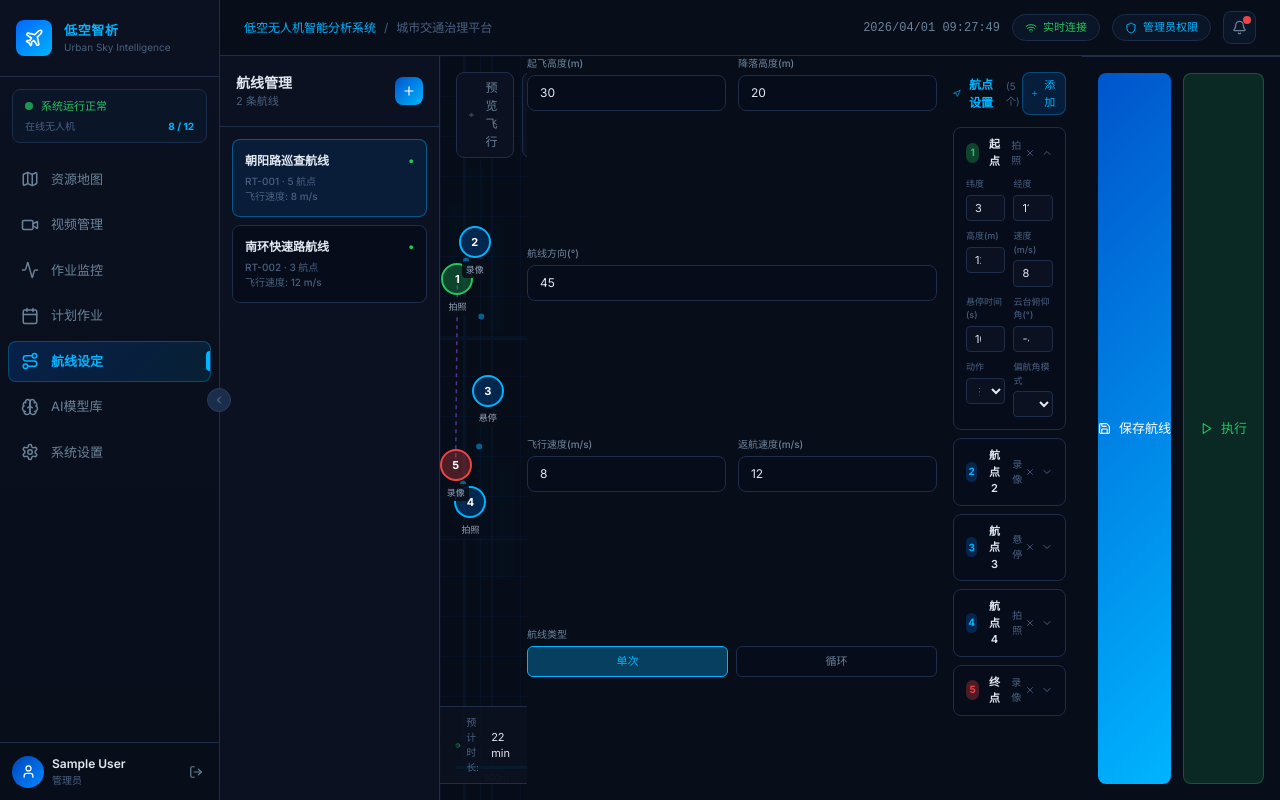
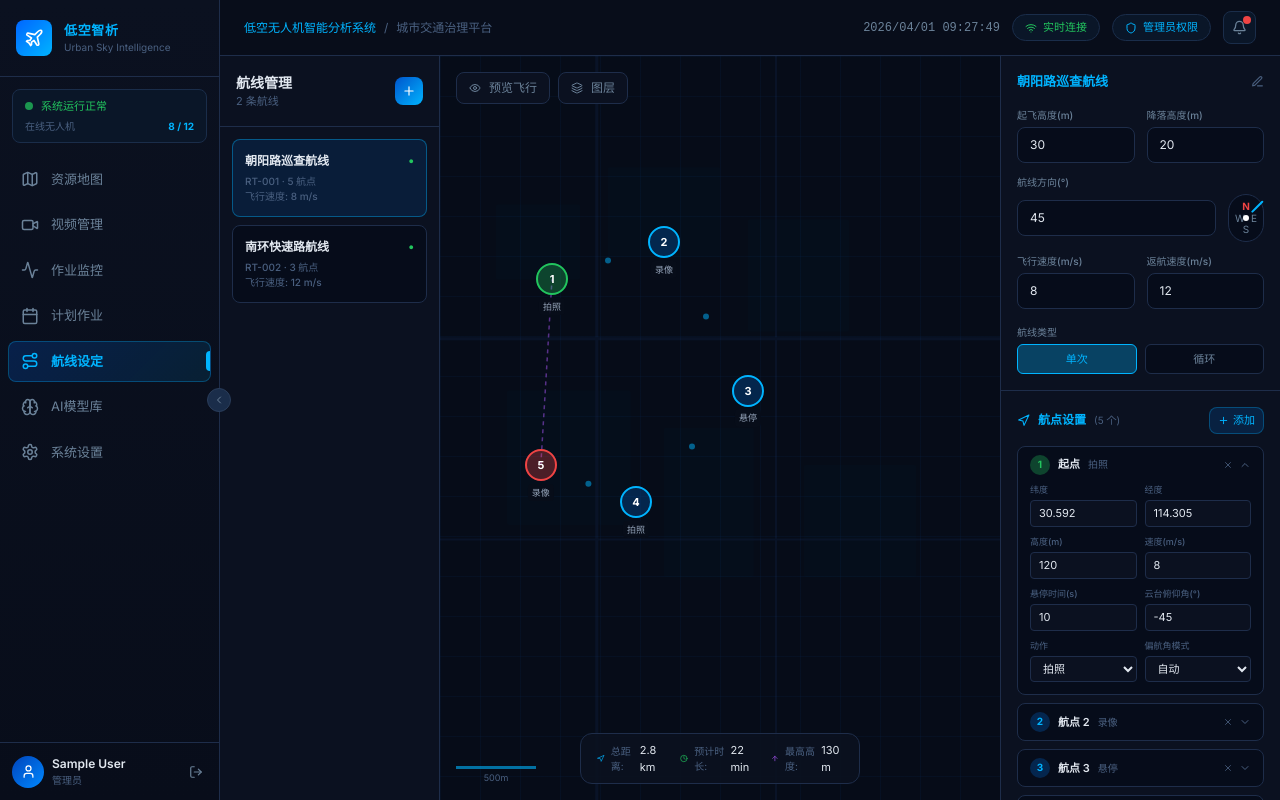
Before and after one commit to SiRi623/MLHW1, a React (Vite) app: page /route-planning in a window 1280 px wide. Built offline with nearby package versions, Linux system fonts and the light colour scheme; sample sign-in values are in the browser's storage.

Commit message:
航线方向可视化（罗盘指示器）

```diff
--- a/src/app/pages/RoutePlanning.tsx
+++ b/src/app/pages/RoutePlanning.tsx
@@ -134,6 +134,7 @@ export function RoutePlanning() {
       name: newRouteName,
       status: "draft",
       takeoffAlt: 30, landingAlt: 20, direction: 0, returnSpeed: 12, flySpeed: 8,
+      type: "单次",
       waypoints: [
         { id: 1, lat: 30.5928, lng: 114.3055, altitude: 100, speed: 8, hoverTime: 10, action: "拍照", gimbalPitch: -45, yawMode: "自动", x: 50, y: 50 },
       ],
@@ -374,6 +375,16 @@ export function RoutePlanning() {
       </div>
 
       {/* Right Panel - Settings */}
+      <div
+        className="flex-shrink-0 flex flex-col overflow-y-auto"
+        style={{ width: "280px", background: "#0b1120", borderLeft: "1px solid #1e2d4a" }}
+      >
+        {/* Route Settings */}
+        <div className="p-4" style={{ borderBottom: "1px solid #1e2d4a" }}>
+          <div className="flex items-center justify-between mb-4">
+            <h3 style={{ color: "#00b4ff", fontSize: "13px", fontWeight: 700 }}>{selectedRoute.name}</h3>
+            <button style={{ color: "#4a6080" }}><Edit3 size={13} /></button>
+          </div>
           <div className="grid grid-cols-2 gap-3">
             {[
               { label: "起飞高度(m)", field: "takeoffAlt", value: selectedRoute.takeoffAlt },
@@ -381,7 +392,58 @@ export function RoutePlanning() {
               { label: "航线方向(°)", field: "direction", value: selectedRoute.direction },
               { label: "飞行速度(m/s)", field: "flySpeed", value: selectedRoute.flySpeed },
               { label: "返航速度(m/s)", field: "returnSpeed", value: selectedRoute.returnSpeed },
-        ].map(({ label, field, value }) => (
+            ].map(({ label, field, value }) => {
+              // 如果是航线方向，显示带罗盘的输入框
+              if (field === "direction") {
+                return (
+                  <div key={field} className="col-span-2">
+                    <label style={{ color: "#6b8299", fontSize: "10px", display: "block", marginBottom: "4px" }}>{label}</label>
+                    <div className="flex gap-3 items-center">
+                      <input
+                        type="number"
+                        value={value}
+                        onChange={(e) => updateRouteParam(field as keyof Route, Number(e.target.value))}
+                        className="flex-1 px-3 py-2 rounded-lg outline-none"
+                        style={{ background: "#060c1a", border: "1px solid #1e2d4a", color: "#e2e8f0", fontSize: "12px" }}
+                      />
+                      {/* 罗盘指示器 */}
+                      <div
+                        className="w-12 h-12 rounded-full flex items-center justify-center relative"
+                        style={{
+                          background: "#060c1a",
+                          border: "1px solid #1e2d4a",
+                        }}
+                      >
+                        {/* 刻度线 - 四个方向 */}
+                        <div className="absolute inset-0 rounded-full">
+                          <div style={{ position: "absolute", top: "4px", left: "50%", transform: "translateX(-50%)", color: "#ef4444", fontSize: "10px", fontWeight: "bold" }}>N</div>
+                          <div style={{ position: "absolute", right: "6px", top: "50%", transform: "translateY(-50%)", color: "#6b8299", fontSize: "10px" }}>E</div>
+                          <div style={{ position: "absolute", bottom: "4px", left: "50%", transform: "translateX(-50%)", color: "#6b8299", fontSize: "10px" }}>S</div>
+                          <div style={{ position: "absolute", left: "6px", top: "50%", transform: "translateY(-50%)", color: "#6b8299", fontSize: "10px" }}>W</div>
+                        </div>
+
+                        {/* 指针 */}
+                        <div
+                          className="absolute w-0.5 h-4 rounded-full"
+                          style={{
+                            background: "#00b4ff",
+                            transformOrigin: "bottom center",
+                            transform: `rotate(${selectedRoute.direction}deg) translateY(-8px)`,
+                            bottom: "50%",
+                            left: "50%",
+                            marginLeft: "-1px",
+                          }}
+                        />
+                        {/* 中心点 */}
+                        <div className="w-1.5 h-1.5 rounded-full bg-white absolute" />
+                      </div>
+                    </div>
+                  </div>
+                );
+              }
+
+              // 其他字段正常显示
+              return (
                 <div key={field} className={field === "direction" ? "col-span-2" : ""}>
                   <label style={{ color: "#6b8299", fontSize: "10px", display: "block", marginBottom: "4px" }}>{label}</label>
                   <input
@@ -392,10 +454,12 @@ export function RoutePlanning() {
                     style={{ background: "#060c1a", border: "1px solid #1e2d4a", color: "#e2e8f0", fontSize: "12px" }}
                   />
                 </div>
-        ))}
+              );
+            })}
+          </div>
 
           {/* 航线类型 */}
-        <div className="col-span-2">
+          <div className="mt-4">
             <label style={{ color: "#6b8299", fontSize: "10px", display: "block", marginBottom: "4px" }}>航线类型</label>
             <div className="flex gap-2">
               <button
@@ -496,7 +560,7 @@ export function RoutePlanning() {
                 {/* Expanded Settings */}
                 {expandedWp === wp.id && (
                   <div className="px-3 pb-3 grid grid-cols-2 gap-2">
-                     {/* 经纬度 - 插入到这里 */}
+                    {/* 经纬度 */}
                     <div>
                       <label style={{ color: "#4a6080", fontSize: "9px", display: "block", marginBottom: "3px" }}>纬度</label>
                       <input
@@ -581,5 +645,6 @@ export function RoutePlanning() {
           </button>
         </div>
       </div>
+    </div>
   );
 }
```
Lines whose indentation alone changed are shown as unchanged.
